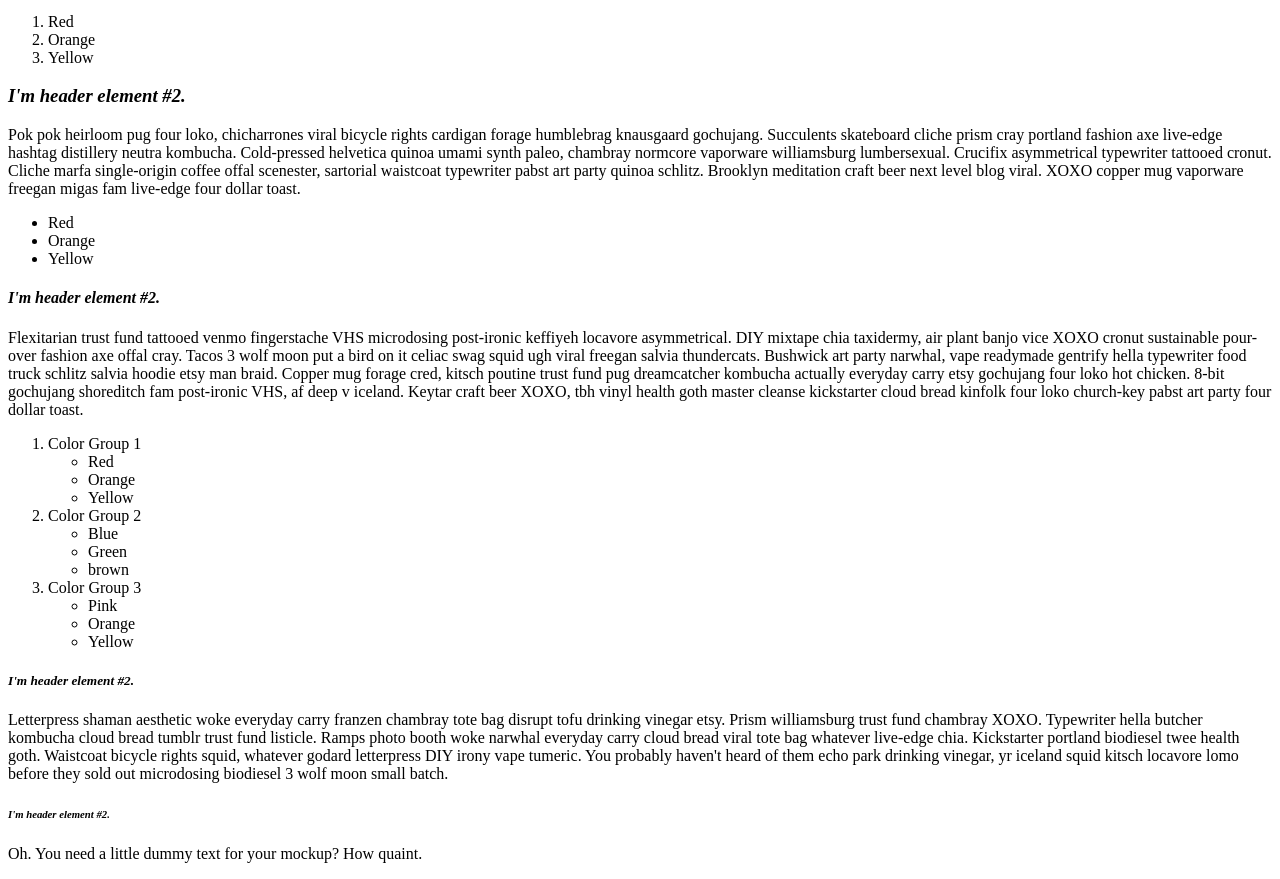
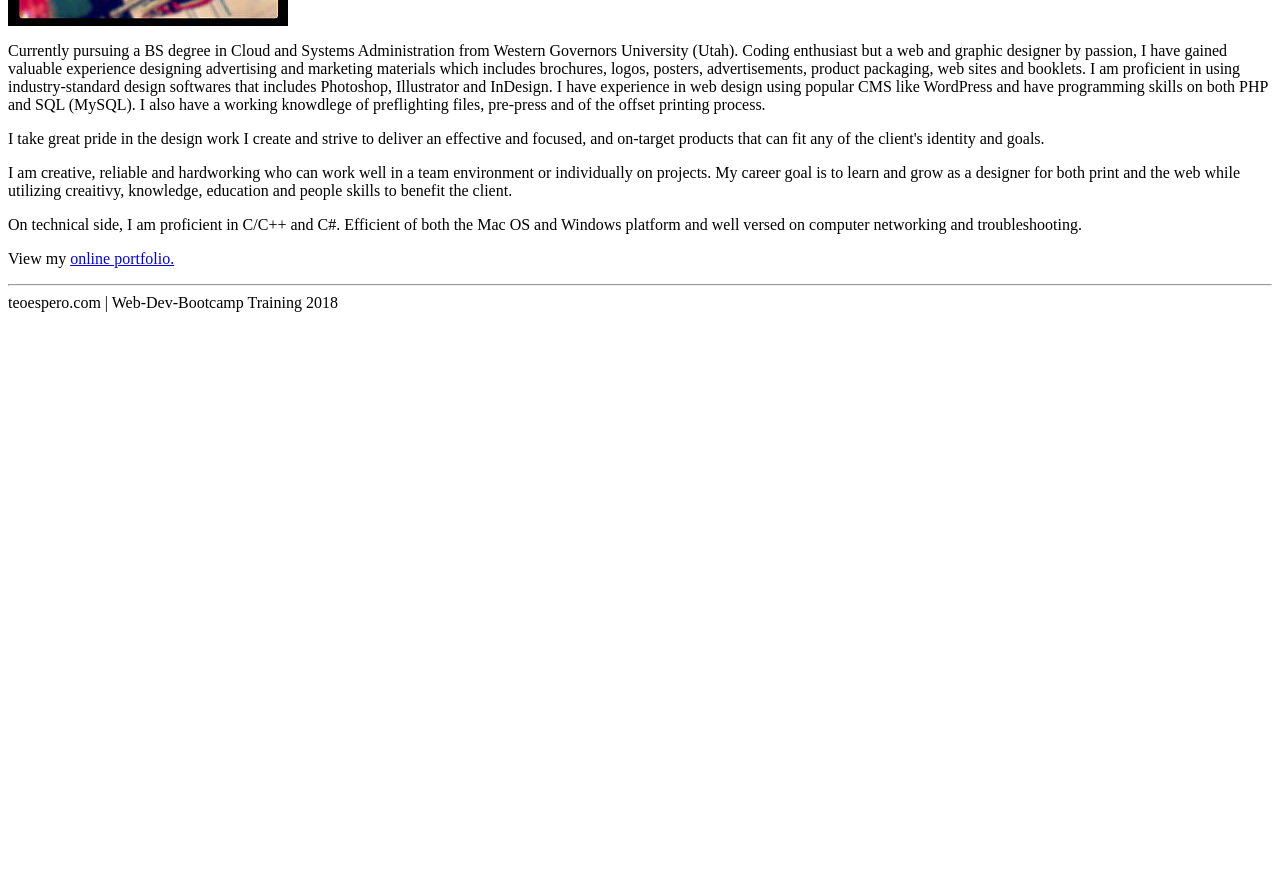
Before and after one commit to teoespero/web-dev-bootcamp, a plain HTML site: page index.html in a window 1280 px wide. Shown: the part 320-1199 px from the top of the page. After the commit the page ends 800 px from the top, so only its background shows below. Drawn offline with Linux system fonts and the light colour scheme.

Commit message:
index.html: Created the about me page

```diff
--- a/index.html
+++ b/index.html
@@ -16,74 +16,30 @@
   			<meta name="author" content="teoespero">
 	</head>
 	<body>
-		<div>
+		<div id="header-text">
+			<h1>About Me</h1>
+		</div>
+		<div id="body-text">
+			<img src="images/profile-pic.jpg" title="teoespero profile picture" id="profile-pic">
 			<p>
-				Lorem ipsum dolor sit amet, <span>consectetur adipisicing elit</span>, sed do eiusmod
-				tempor incididunt ut labore et dolore magna aliqua. Ut enim ad minim veniam,
-				quis nostrud exercitation ullamco laboris nisi ut aliquip ex ea commodo
-				consequat. Duis aute irure dolor in reprehenderit in voluptate velit esse
-				cillum dolore eu fugiat nulla pariatur. Excepteur sint occaecat cupidatat non
-				proident, sunt in culpa qui officia deserunt mollit anim id est laborum.
+				Currently pursuing a BS degree in Cloud and Systems Administration from Western Governors University (Utah). Coding enthusiast but a web and graphic designer by passion, I have gained valuable experience designing advertising and marketing materials which includes brochures, logos, posters, advertisements, product packaging, web sites and booklets. I am proficient in using industry-standard design softwares that includes Photoshop, Illustrator and InDesign. I have experience in web design using popular CMS like WordPress and have programming skills on both PHP and SQL (MySQL). I also have a working knowdlege of preflighting files, pre-press and of the offset printing process.
+			</p>
+			<p>
+				I take great pride in the design work I create and strive to deliver an effective and focused, and on-target products that can fit any of the client's identity and goals.
+			</p>
+			<p>
+				I am creative, reliable and hardworking who can work well in a team environment or individually on projects. My career goal is to learn and grow as a designer for both print and the web while utilizing creaitivy, knowledge, education and people skills to benefit the client.
+			</p>
+			<p>
+				On technical side, I am proficient in C/C++ and C#. Efficient of both the Mac OS and Windows platform and well versed on computer networking and troubleshooting.
+			</p>
+			<p>
+				View my <a href="https://www.deviantart.com/zeromonth/gallery/" id="portfolio-link" target="_blank" title="Online portfolio link: This will open a new tab">online portfolio.</a>
 			</p>
 		</div>
-		<div>
-			<h1><em>I'm header element #1.</em></h1>
-		<p>
-			Lorem ipsum dolor amet <strong>vHS mixtape art party</strong>, subway tile gluten-free lomo blue bottle umami. YOLO hoodie knausgaard jianbing. Vinyl slow-carb marfa umami master cleanse mustache. Lumbersexual swag small batch keffiyeh distillery flannel tattooed banjo vinyl franzen humblebrag. Banh mi tilde taiyaki four loko DIY.
-		</p>
-		<h2><em>I'm header element #2.</em></h2>
-		<p>
-			Truffaut copper mug swag tacos enamel pin hashtag 8-bit chia beard gluten-free ethical disrupt VHS tumeric. Bitters kogi wolf cold-pressed woke thundercats umami gluten-free pug affogato kinfolk. Church-key chia schlitz tilde snackwave cardigan. Actually 3 wolf moon aesthetic, VHS artisan neutra messenger bag normcore fanny pack +1 chambray flexitarian taiyaki. PBR&B etsy blue bottle, tousled woke four loko scenester dreamcatcher trust fund cred coloring book sartorial adaptogen fam. Umami iceland readymade master cleanse adaptogen meh, VHS hexagon beard chartreuse.
-			<ol>
-				<li>Red</li>
-				<li>Orange</li>
-				<li>Yellow</li>
-			</ol>
-		</p>
-		<h3><em>I'm header element #2.</em></h3>
-		<p>
-			Pok pok heirloom pug four loko, chicharrones viral bicycle rights cardigan forage humblebrag knausgaard gochujang. Succulents skateboard cliche prism cray portland fashion axe live-edge hashtag distillery neutra kombucha. Cold-pressed helvetica quinoa umami synth paleo, chambray normcore vaporware williamsburg lumbersexual. Crucifix asymmetrical typewriter tattooed cronut. Cliche marfa single-origin coffee offal scenester, sartorial waistcoat typewriter pabst art party quinoa schlitz. Brooklyn meditation craft beer next level blog viral. XOXO copper mug vaporware freegan migas fam live-edge four dollar toast.
-			<ul>
-				<li>Red</li>
-				<li>Orange</li>
-				<li>Yellow</li>
-			</ul>
-		</p>
-		<h4><em>I'm header element #2.</em></h4>
-		<p>
-			Flexitarian trust fund tattooed venmo fingerstache VHS microdosing post-ironic keffiyeh locavore asymmetrical. DIY mixtape chia taxidermy, air plant banjo vice XOXO cronut sustainable pour-over fashion axe offal cray. Tacos 3 wolf moon put a bird on it celiac swag squid ugh viral freegan salvia thundercats. Bushwick art party narwhal, vape readymade gentrify hella typewriter food truck schlitz salvia hoodie etsy man braid. Copper mug forage cred, kitsch poutine trust fund pug dreamcatcher kombucha actually everyday carry etsy gochujang four loko hot chicken. 8-bit gochujang shoreditch fam post-ironic VHS, af deep v iceland. Keytar craft beer XOXO, tbh vinyl health goth master cleanse kickstarter cloud bread kinfolk four loko church-key pabst art party four dollar toast.
-			<ol>
-				<li> Color Group 1
-					<ul>
-						<li>Red</li>
-						<li>Orange</li>
-						<li>Yellow</li>
-					</ul>
-				</li>
-				<li>Color Group 2
-					<ul>
-						<li>Blue</li>
-						<li>Green</li>
-						<li>brown</li>
-					</ul>
-				</li>
-				<li>Color Group 3
-					<ul>
-						<li>Pink</li>
-						<li>Orange</li>
-						<li>Yellow</li>
-					</ul>
-				</li>
-			</ol>
-		</p>
-		<h5><em>I'm header element #2.</em></h5>
-		<p>
-			Letterpress shaman aesthetic woke everyday carry franzen chambray tote bag disrupt tofu drinking vinegar etsy. Prism williamsburg trust fund chambray XOXO. Typewriter hella butcher kombucha cloud bread tumblr trust fund listicle. Ramps photo booth woke narwhal everyday carry cloud bread viral tote bag whatever live-edge chia. Kickstarter portland biodiesel twee health goth. Waistcoat bicycle rights squid, whatever godard letterpress DIY irony vape tumeric. You probably haven't heard of them echo park drinking vinegar, yr iceland squid kitsch locavore lomo before they sold out microdosing biodiesel 3 wolf moon small batch.
-		</p>
-		<h6><em>I'm header element #2.</em></h6>
-		<p>
-			Oh. You need a little dummy text for your mockup? How quaint.
-		</p>
+		<div id="footer-text">
+			<hr>
+			teoespero.com | Web-Dev-Bootcamp Training 2018
 		</div>
 	</body>
 </html>
```
Also changed, not shown: images/profile-pic.jpg (added).
